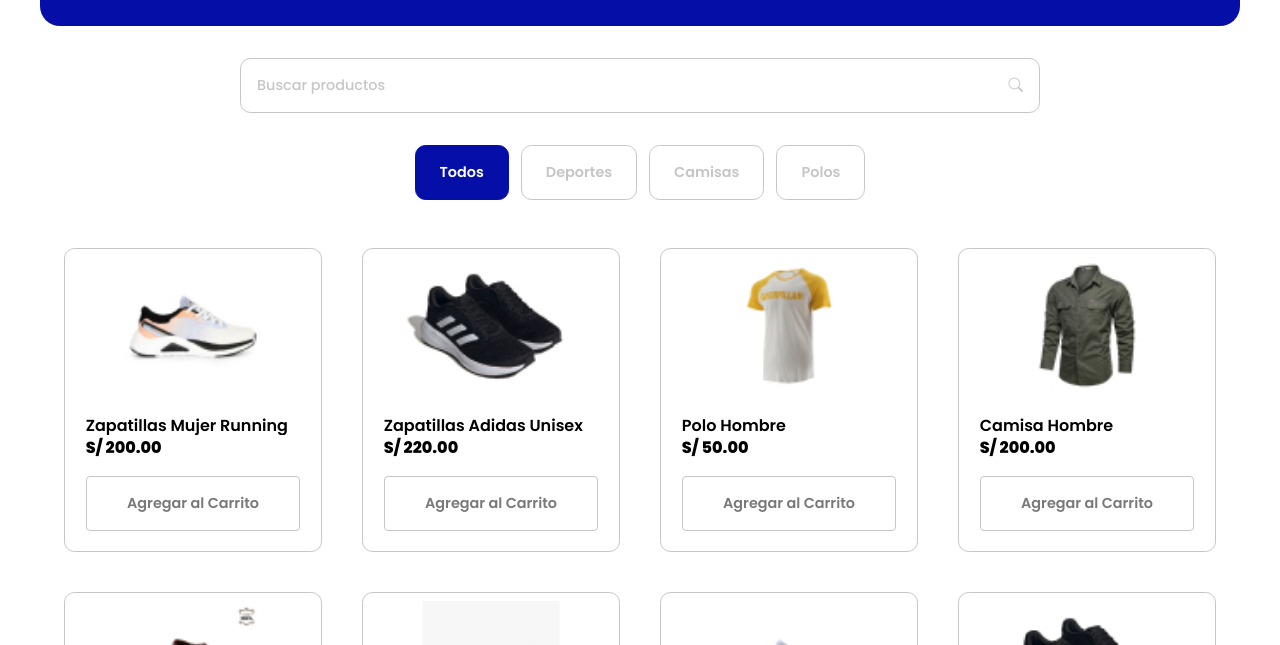
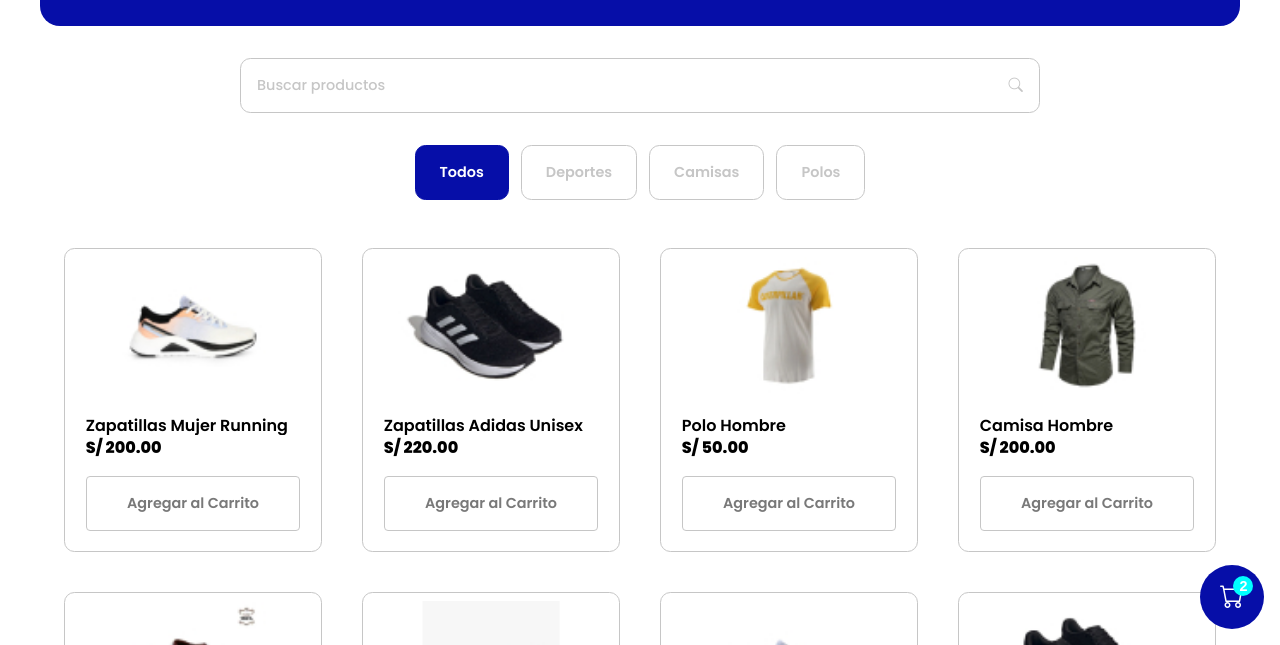
Before and after one commit to Samuel-Gom/web-catalogo, a plain HTML site: page index.html in a window 1280 px wide. Shown: the part 155-800 px from the top of the page. Drawn offline with nearby package versions, Linux system fonts and the light colour scheme.

Commit message:
add button cart

```diff
--- a/css/styles.css
+++ b/css/styles.css
@@ -6,6 +6,7 @@
 
 :root {
   --color-background-primary: #060ea8;
+  --color-background-secondary: #00ffff;
   --color-text-primary: #000000;
   --color-text-secondary: #797979;
   --color-text-without-focus: #c6c6c6;
@@ -25,6 +26,49 @@ button {
   width: 90%;
   max-width: 1200px;
   margin-inline: auto;
+}
+
+/* BUTTON CART */
+.cart {
+  position: fixed;
+  right: 1rem;
+  bottom: 1rem;
+  display: flex;
+  justify-content: center;
+  align-items: center;
+  width: 3rem;
+  height: 3rem;
+  color: var(--color-text-button);
+  background-color: var(--color-background-primary);
+  border: 1px solid transparent;
+  border-radius: 50%;
+  transition: color .3s, background-color .3s, border-color .3s, transform .3s;
+
+  &:hover,
+  &:focus {
+    color: var(--color-background-primary);
+    background-color: var(--color-text-button);
+    border-color: var(--color-background-primary);
+    transform: scale(1.1);
+  }
+}
+
+.cart i { font-size: 1.25rem; }
+
+.cart-count {
+  position: absolute;
+  top: .4rem;
+  right: .4rem;
+  display: flex;
+  justify-content: center;
+  align-items: center;
+  width: 1rem;
+  height: 1rem;
+  font-size: .7rem;
+  font-weight: 600;
+  color: var(--color-text-button);
+  background-color: var(--color-background-secondary);
+  border-radius: 50%;
 }
 
 /* HEADER */
@@ -223,6 +267,22 @@ button {
 }
 
 @media (width >= 768px) {
+  /* BUTTON CART */
+.cart {
+  width: 4rem;
+  height: 4rem;
+}
+
+.cart i { font-size: 1.5rem; }
+
+.cart-count {
+  top: .6rem;
+  right: .6rem;
+  width: 1.25rem;
+  height: 1.25rem;
+  font-size: .9rem;
+}
+
   /* HEADER */
   .header {
     margin-bottom: 2rem;
--- a/index.html
+++ b/index.html
@@ -11,6 +11,10 @@
   <link rel="stylesheet" href="./css/styles.css">
 </head>
 <body>
+  <button class="cart">
+    <i class="bi bi-cart"></i>
+    <span class="cart-count">2</span>
+  </button>
   <header class="header container">
     <img class="header__logo" src="./assets/img/logo.svg" alt="Logo Next Boost Peru">
   </header>
```
